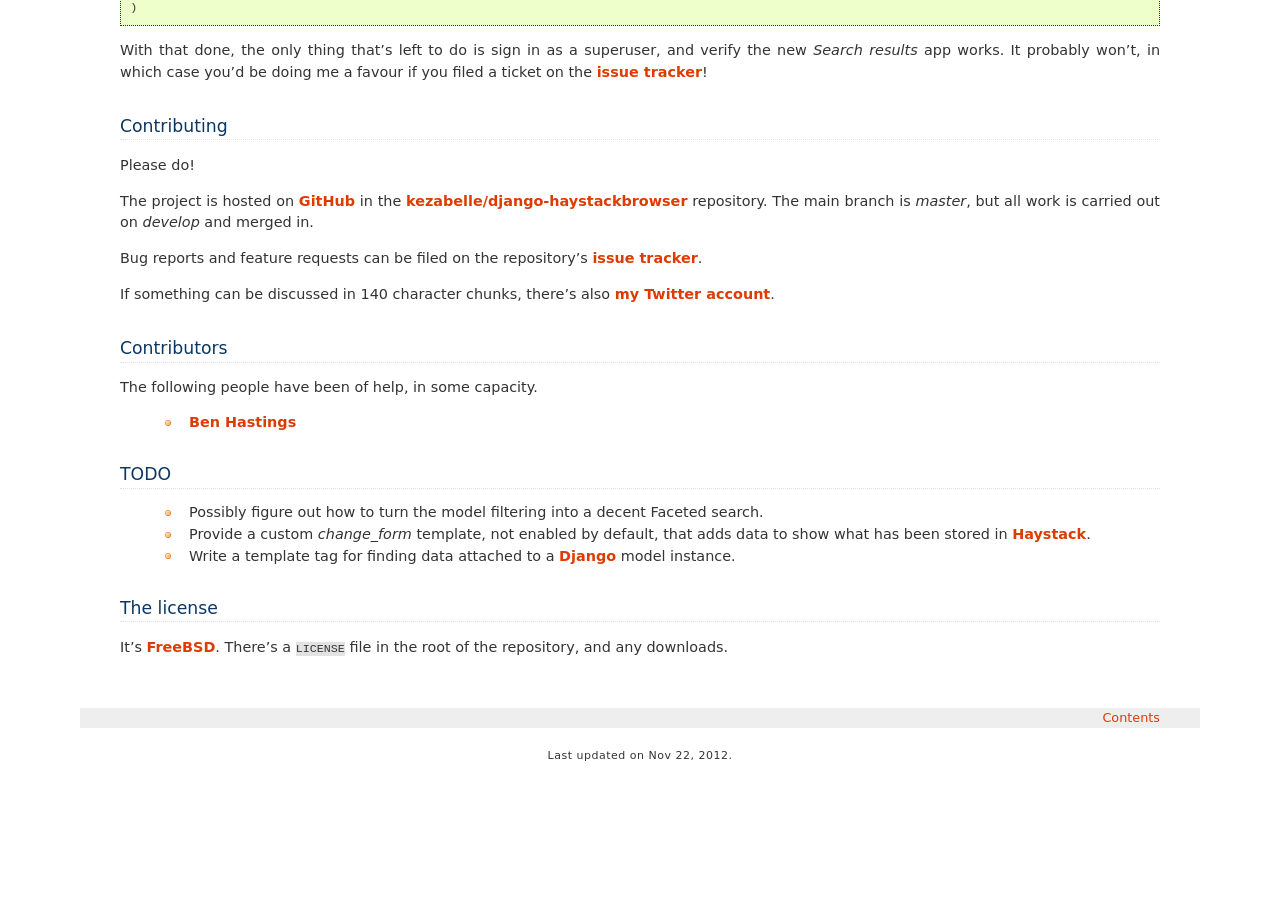
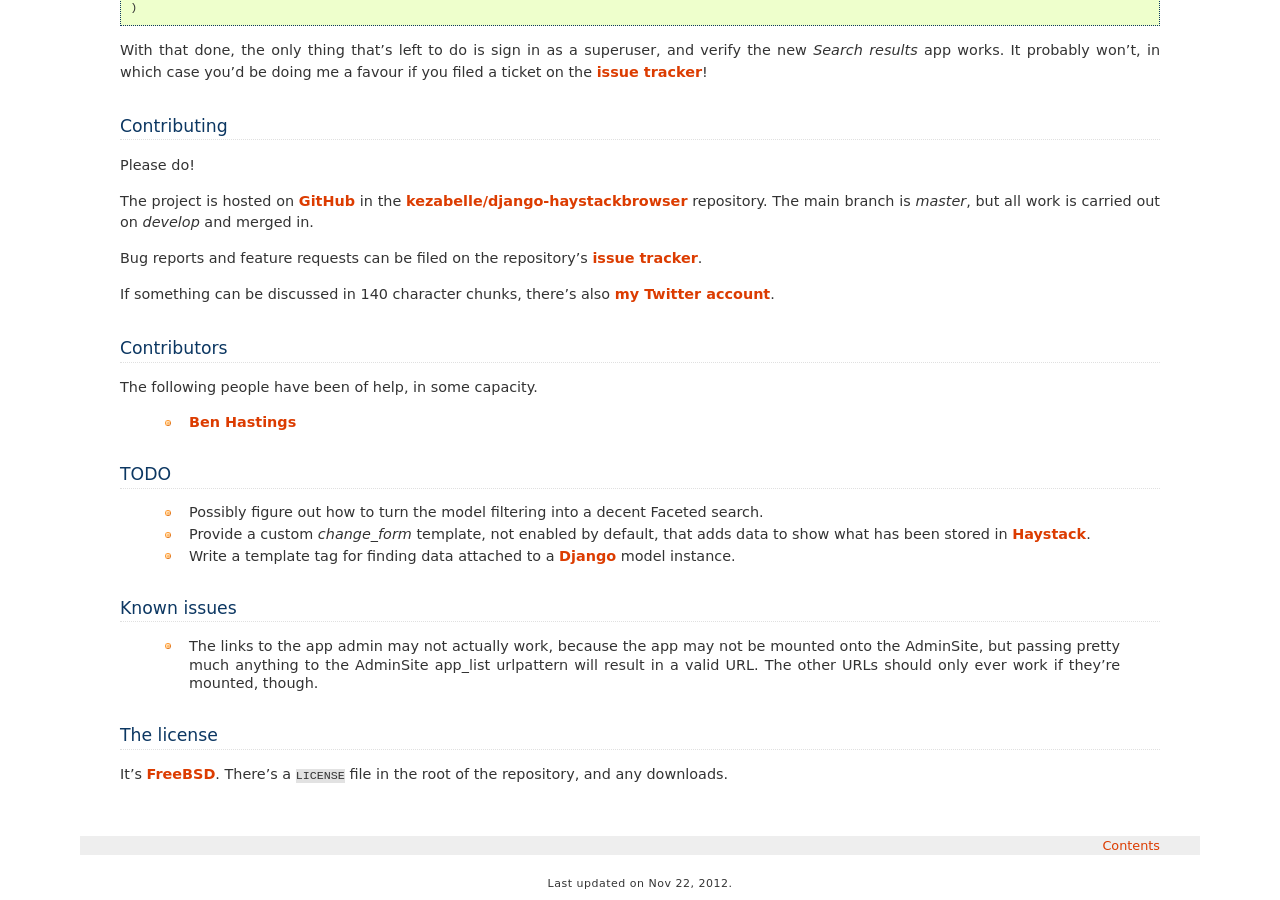
Before and after one commit to kezabelle/django-haystackbrowser, a Sphinx documentation site: the page built from docs/index.rst, in a window 1280 px wide and 900 px high, scrolled down 1709 px. Built offline with Sphinx 7.4.7, drawn with Linux system fonts in a browser that asks for light colours; before the commit the page ends 2482 px from its top, so only the background shows below that.

Commit message:
docs: Add a list of known issues with this thing. Only 1, so far!

```diff
--- a/docs/index.rst
+++ b/docs/index.rst
@@ -159,6 +159,14 @@
  * Write a template tag for finding data attached to a `Django`_ model
    instance.
 
+Known issues
+------------
+
+ * The links to the app admin may not actually work, because the app may not be
+   mounted onto the AdminSite, but passing pretty much anything to the
+   AdminSite app_list urlpattern will result in a valid URL. The other URLs
+   should only ever work if they're mounted, though.
+
 The license
 -----------
 
```
